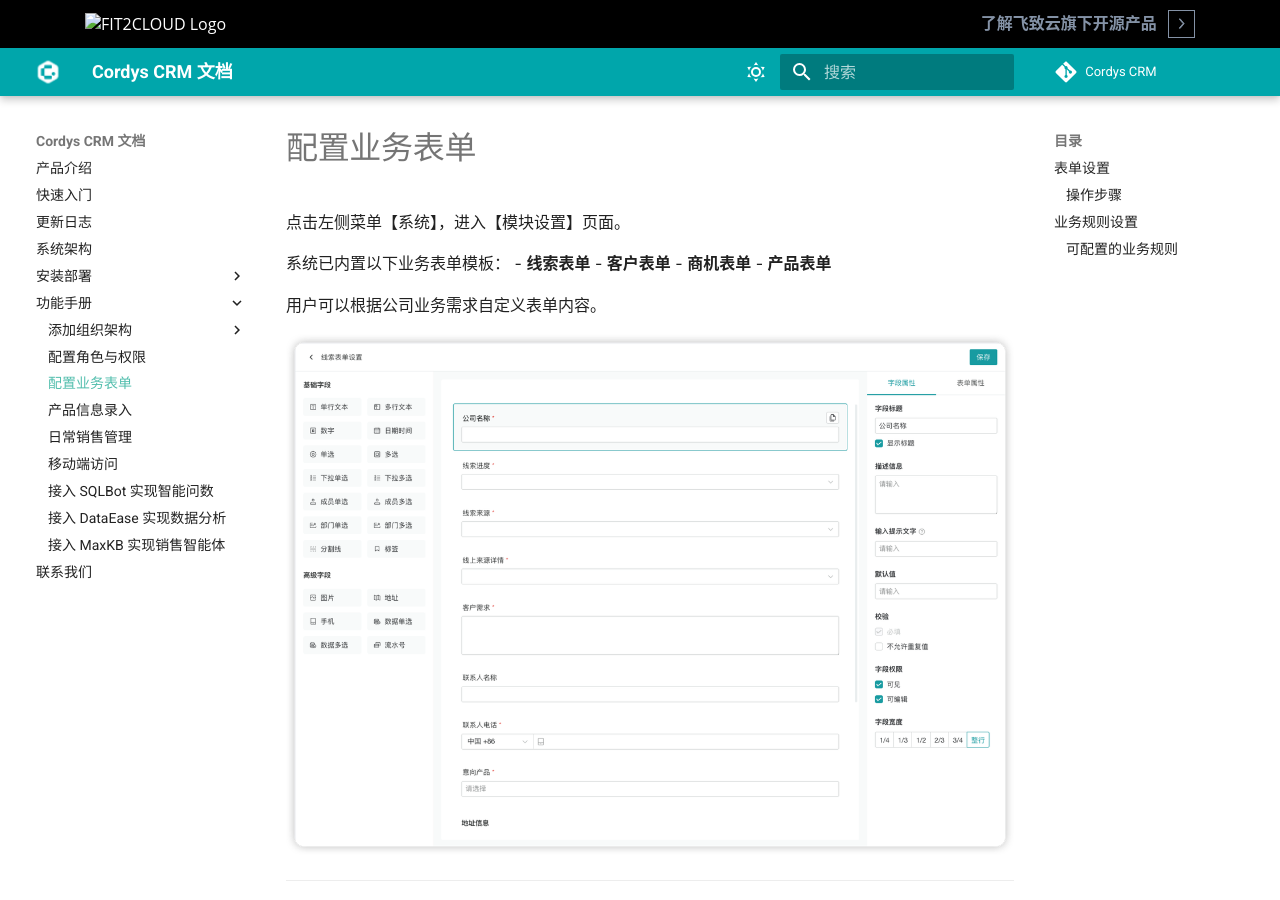
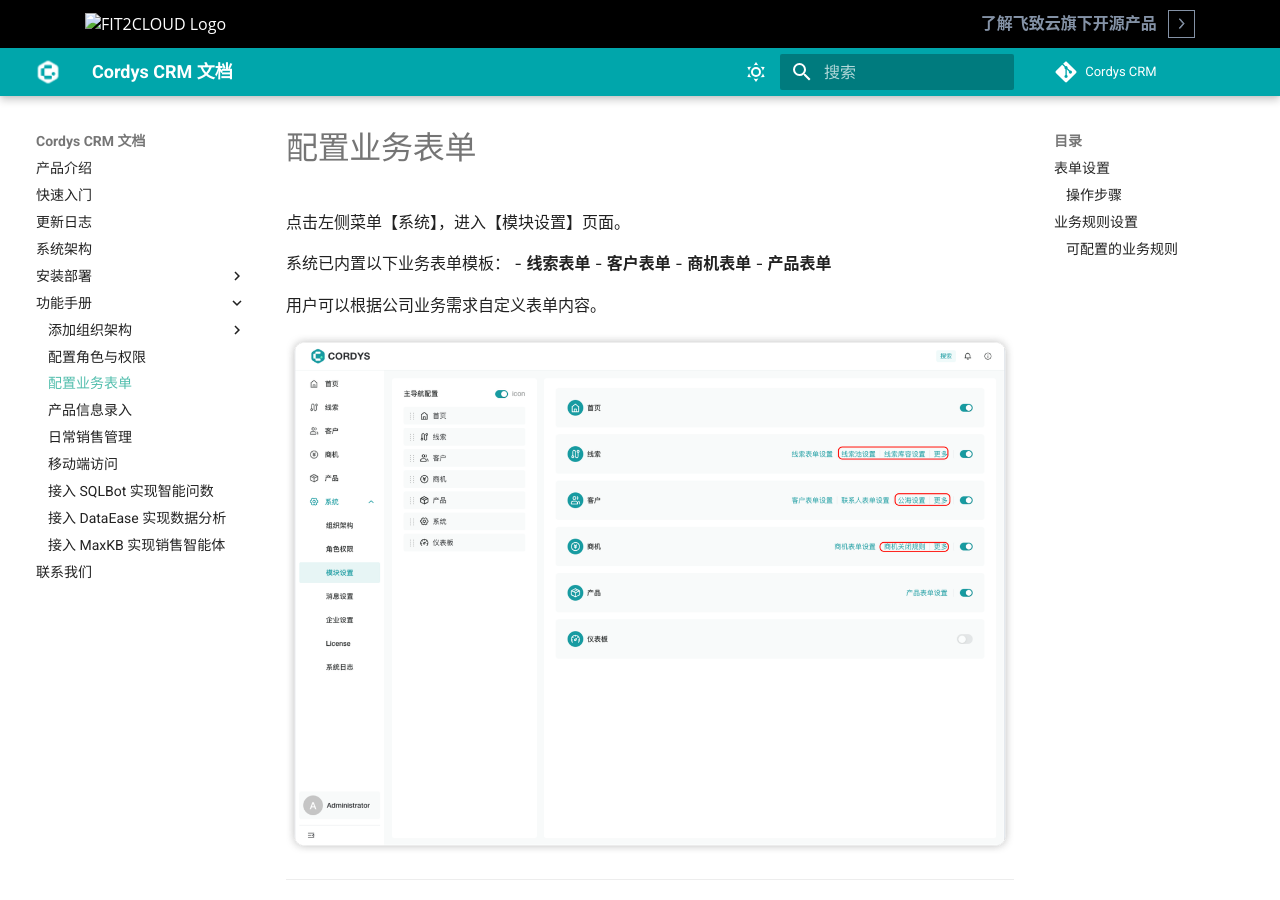
Before and after one commit to xinxin11/CordysCRM, an MkDocs documentation site: the page built from docs/manual/user_manual/form_config.md, in a window 1280 px wide and 900 px high. Built offline with MkDocs 1.6.1 and Material for MkDocs 9.7.7, drawn with Linux system fonts in a browser that asks for light colours; comment, search, counter and statistics services are not loaded; the version menu is left out.

Commit message:
docs: update image references in form_config.md

```diff
--- a/docs/manual/user_manual/form_config.md
+++ b/docs/manual/user_manual/form_config.md
@@ -10,7 +10,7 @@
 
 用户可以根据公司业务需求自定义表单内容。
 
-![模块设置](../img/user_manual/module-settings.png)
+![表单设置](../img/user_manual/form-settings.png)
 
 ---
 
@@ -24,7 +24,7 @@
 2. **配置属性**：在右侧字段属性面板修改字段的基本信息、约束、权限等
 3. **调整布局**：在表单属性中修改整体表单布局
 
-![表单设置](../img/user_manual/form-settings.png)
+![模块设置](../img/user_manual/module-settings.png)
 
 ---
 
```
